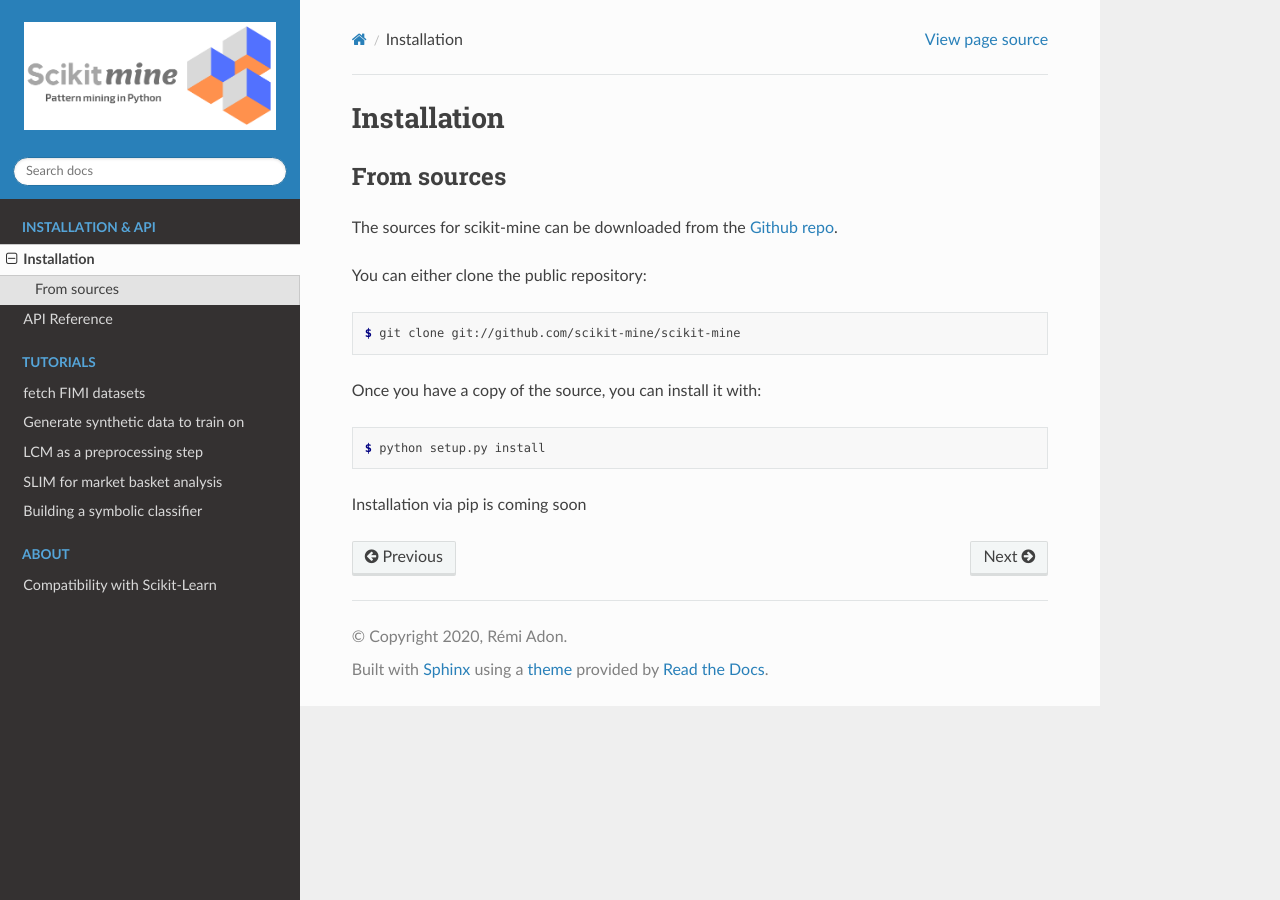
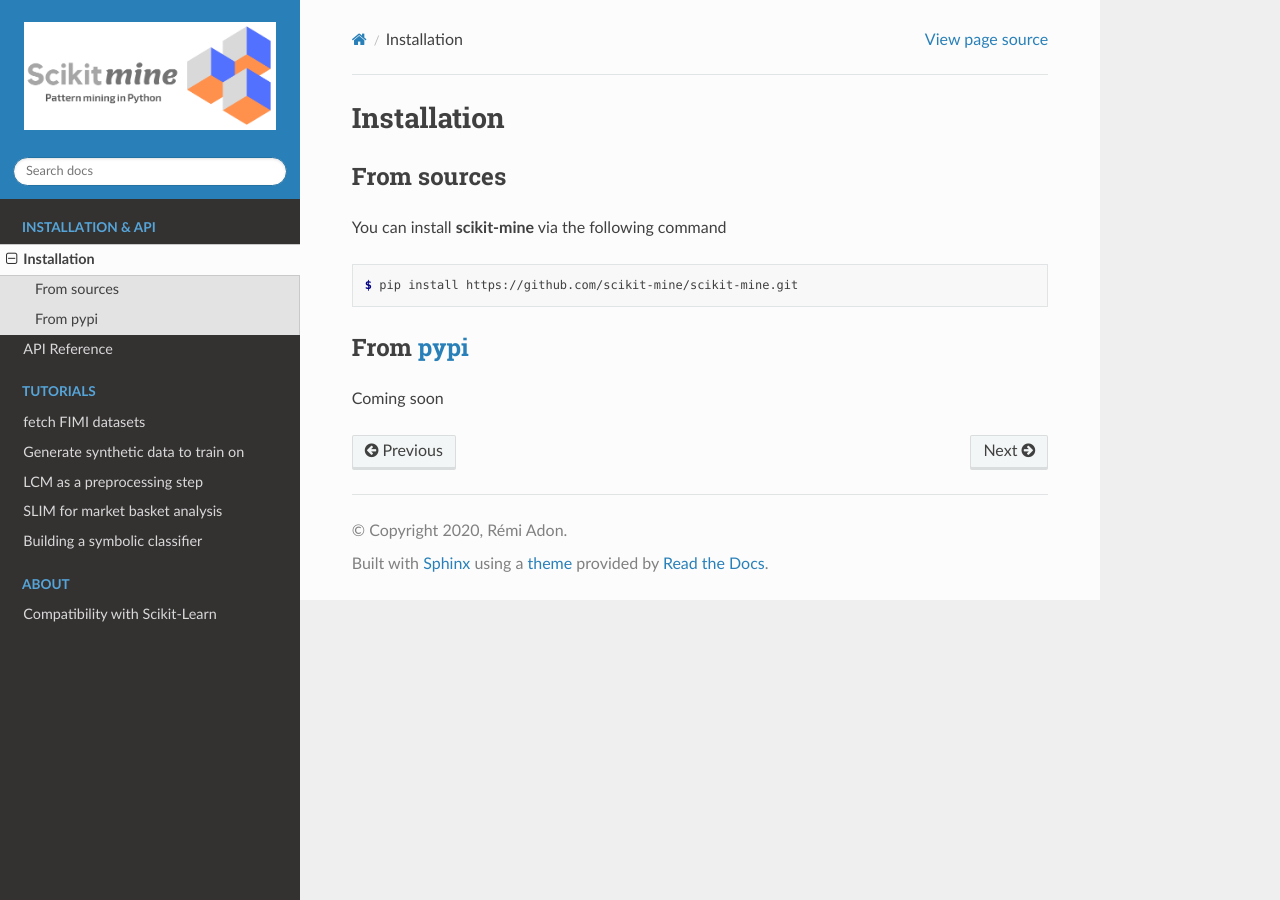
Before and after one commit to scikit-mine/scikit-mine, a Sphinx documentation site: the page built from docs/installation.rst, in a window 1280 px wide. Built offline with Sphinx 7.4.7 and the Read the Docs theme 2.0.0, drawn with Linux system fonts in a browser that asks for light colours.

Commit message:
update doc for pip installation from sources

```diff
--- a/docs/installation.rst
+++ b/docs/installation.rst
@@ -8,20 +8,17 @@ Installation
 From sources
 ------------
 
-The sources for scikit-mine can be downloaded from the `Github repo`_.
-
-You can either clone the public repository:
+You can install **scikit-mine** via the following command
 
 .. code-block:: console
 
-    $ git clone git://github.com/scikit-mine/scikit-mine
+    $ pip install https://github.com/scikit-mine/scikit-mine.git
 
-Once you have a copy of the source, you can install it with:
 
-.. code-block:: console
+From `pypi`_
+------------
 
-    $ python setup.py install
+Coming soon
 
-Installation via pip is coming soon
 
-.. _Github repo: https://github.com/scikit-mine/scikit-mine
+.. _pypi: https://pypi.org/
```
